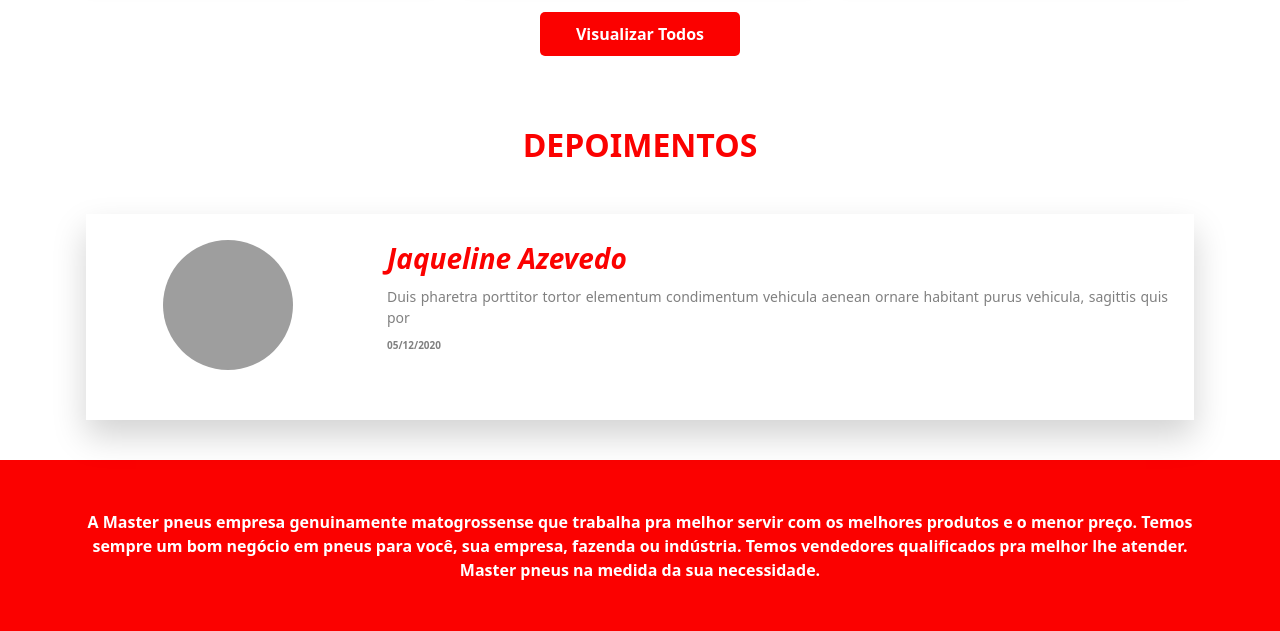
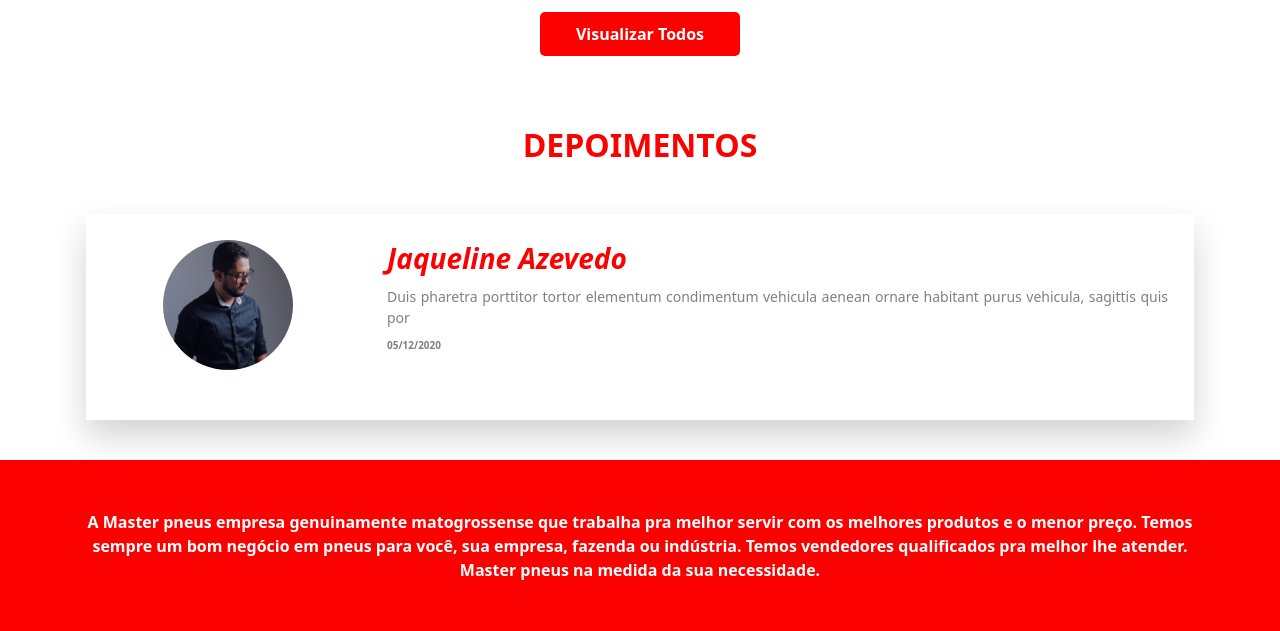
Before and after one commit to cesarolliveira/_SITE_MasterPneus, a PHP site: page / in a window 1280 px wide. Shown: the part 2414-3045 px from the top of the page. Run offline with PHP 8.4, Linux system fonts and the light colour scheme; some libraries are stand-ins or nearby versions; grey boxes are pictures that could not be loaded.

Commit message:
Ajuste nas imagens de  depoimentos e marcas

```diff
--- a/home.php
+++ b/home.php
@@ -192,7 +192,7 @@
                                         <div class="card-body">
                                             <div class="row">
                                                 <div class="col-xs-12 col-sm-12 col-md-3 col-lg-3 col-xl-3 col-xxl-3 my-auto">
-                                                    <img class="img-depoimentos" src="/_PLATAFORMA_Priorita/cms/modulo/depoimentos/img/310121065214497624292.png" alt="imagem Depoimento">
+                                                    <img class="img-depoimentos" src="<?php echo Link::getBase(); ?>assets/img/depoimentos/Foto.jpeg" alt="imagem Depoimento">
                                                 </div>
                                                 <div class="col-xs-12 col-sm-12 col-md-9 col-lg-9 col-xl-9 col-xxl-9 my-auto">
                                                     <h3 class="titulo-depoimentos">Jaqueline Azevedo</h3>
@@ -212,7 +212,7 @@
                                         <div class="card-body">
                                             <div class="row">
                                                 <div class="col-xs-12 col-sm-12 col-md-3 col-lg-3 col-xl-3 col-xxl-3 my-auto">
-                                                    <img class="img-depoimentos" src="/_PLATAFORMA_Priorita/cms/modulo/depoimentos/img/310121065214497624292.png" alt="imagem Depoimento">
+                                                    <img class="img-depoimentos" src="<?php echo Link::getBase(); ?>assets/img/depoimentos/Foto.jpeg" alt="imagem Depoimento">
                                                 </div>
                                                 <div class="col-xs-12 col-sm-12 col-md-9 col-lg-9 col-xl-9 col-xxl-9 my-auto">
                                                     <h3 class="titulo-depoimentos">Jorge Luiz</h3>
@@ -232,7 +232,7 @@
                                         <div class="card-body">
                                             <div class="row">
                                                 <div class="col-xs-12 col-sm-12 col-md-3 col-lg-3 col-xl-3 col-xxl-3 my-auto">
-                                                    <img class="img-depoimentos" src="/_PLATAFORMA_Priorita/cms/modulo/depoimentos/img/310121065214497624292.png" alt="imagem Depoimento">
+                                                    <img class="img-depoimentos" src="<?php echo Link::getBase(); ?>assets/img/depoimentos/Foto.jpeg" alt="imagem Depoimento">
                                                 </div>
                                                 <div class="col-xs-12 col-sm-12 col-md-9 col-lg-9 col-xl-9 col-xxl-9 my-auto">
                                                     <h3 class="titulo-depoimentos">Luiz Carlos</h3>
```
Also changed, not shown: assets/img/depoimentos/Foto.jpeg (added), assets/img/marcas/michelin-removebg-preview.png (deleted).
